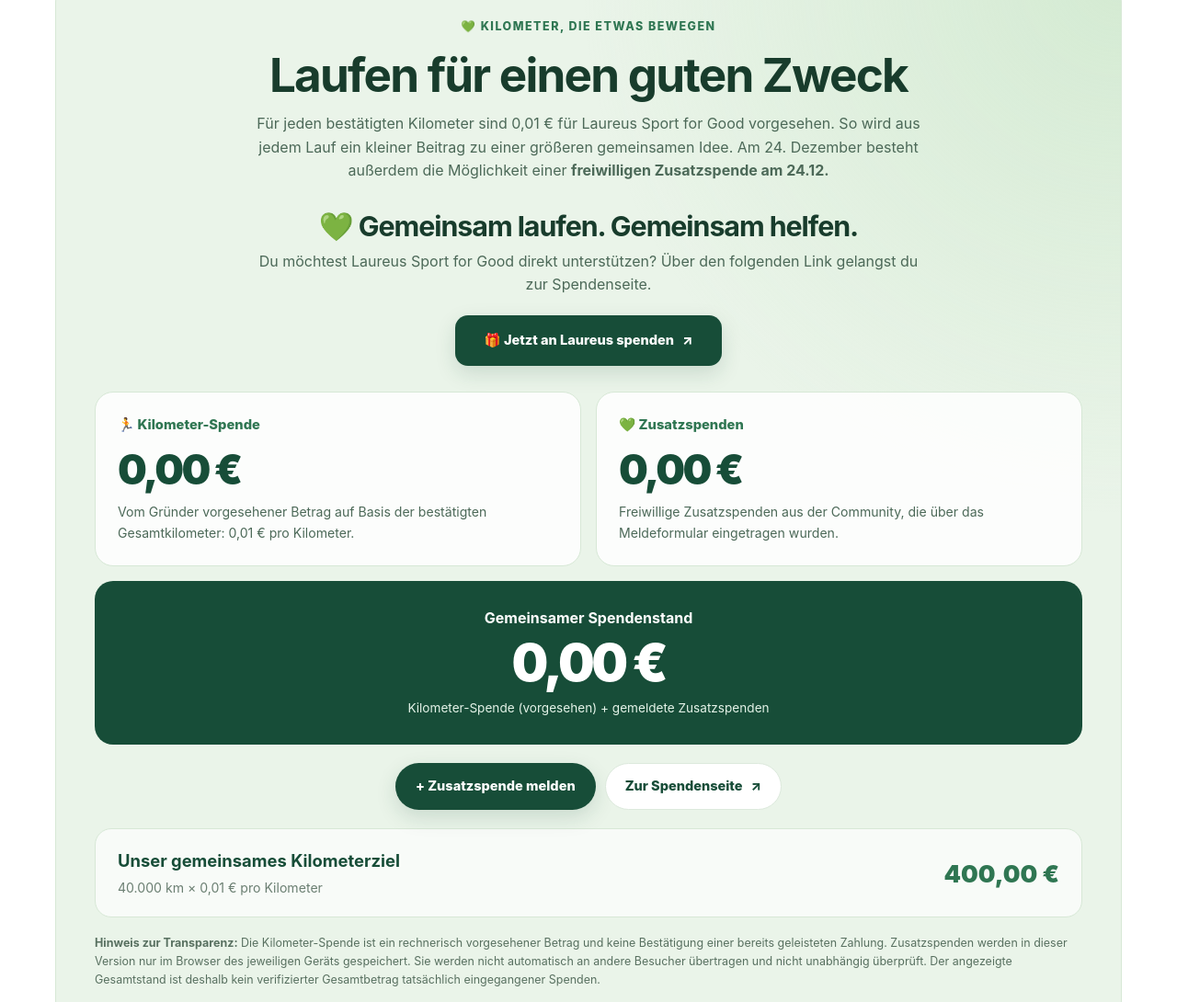
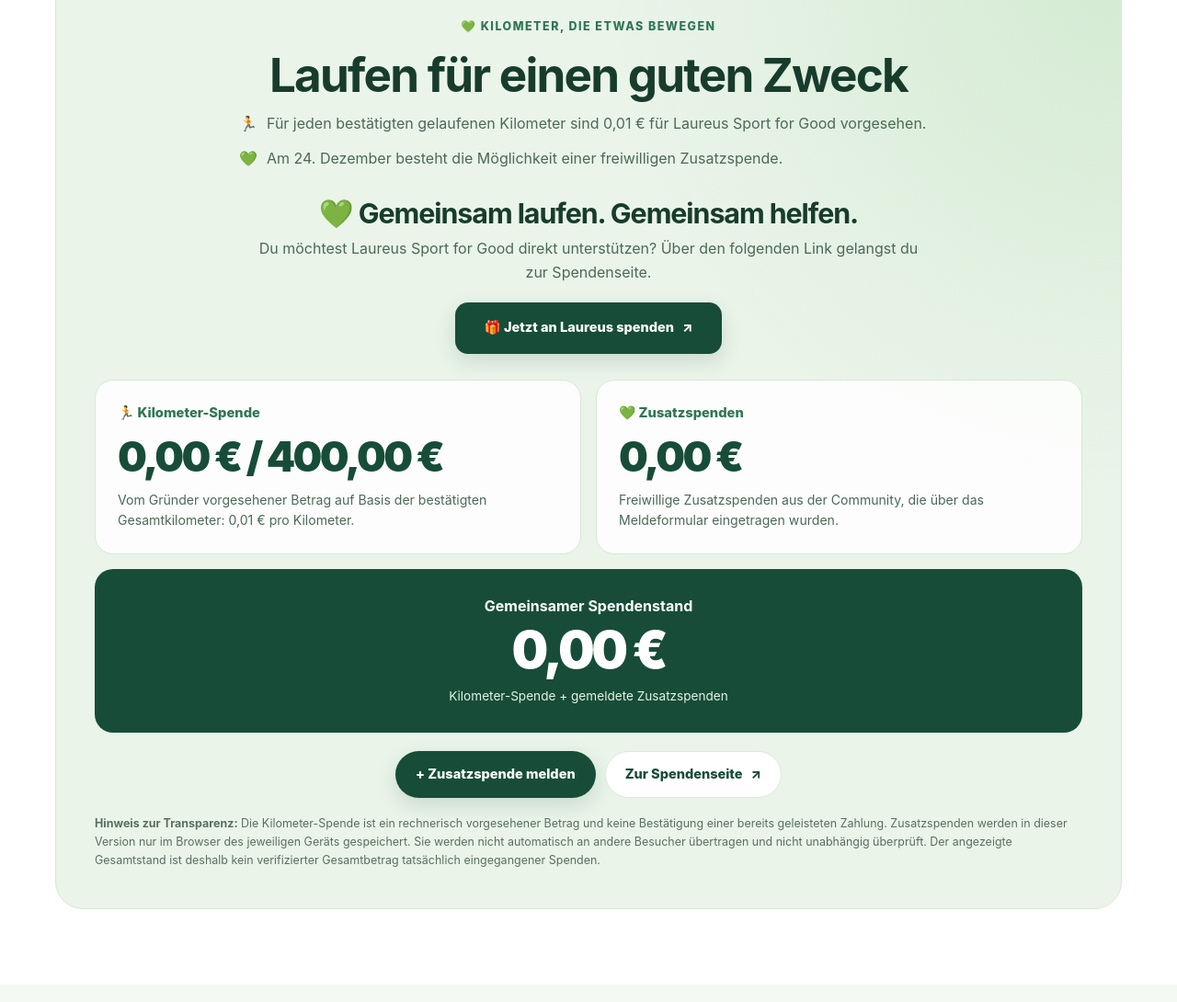
Before and after one commit to milesapartrun/Run-into-XMAS, a plain HTML site: page index.html in a window 1280 px wide. Shown: the part 2793-3883 px from the top of the page at 92% size. Drawn offline with Linux system fonts and the light colour scheme.

Commit message:
index.html aktualisieren

```diff
--- a/index.html
+++ b/index.html
@@ -1,4 +1,3 @@
-
 <!DOCTYPE html>
 <html lang="de">
 <head>
@@ -822,6 +821,28 @@
       color: #4c6958;
     }
 
+    /* NEU: kurze Charity-Stichpunkte */
+
+    .charity-bullet-list {
+      display: grid;
+      gap: 12px;
+      margin: 0;
+      padding: 0;
+      list-style: none;
+      text-align: left;
+    }
+
+    .charity-bullet-list li {
+      display: flex;
+      align-items: flex-start;
+      gap: 10px;
+      color: #4c6958;
+    }
+
+    .charity-bullet-list li > span:first-child {
+      flex: 0 0 auto;
+    }
+
     .charity-donate-top {
       max-width: 720px;
       margin: 0 auto 28px;
@@ -920,37 +941,6 @@
       flex-wrap: wrap;
       gap: 10px;
       margin-top: 20px;
-    }
-
-    .donation-target {
-      display: flex;
-      align-items: center;
-      justify-content: space-between;
-      gap: 20px;
-      margin-top: 20px;
-      padding: 20px 24px;
-      border: 1px solid #d7e8d6;
-      border-radius: 18px;
-      background: rgba(255,255,255,.7);
-    }
-
-    .donation-target strong {
-      display: block;
-      color: var(--dark);
-      font-size: 1.15rem;
-    }
-
-    .donation-target p {
-      margin: 3px 0 0;
-      color: var(--muted);
-      font-size: .88rem;
-    }
-
-    .donation-target-amount {
-      flex-shrink: 0;
-      color: var(--green);
-      font-size: 1.65rem;
-      font-weight: 950;
     }
 
     .donation-disclaimer {
@@ -1374,11 +1364,6 @@
 
       .donation-cards { grid-template-columns: 1fr; }
 
-      .donation-target {
-        align-items: flex-start;
-        flex-direction: column;
-      }
-
       .donation-actions {
         flex-direction: column;
       }
@@ -1620,7 +1605,7 @@
             </article>
 
             <article class="progress-card progress-card-donation">
-              <div class="metric-number" id="donationTotal">0,00 €</div>
+              <div class="metric-number" id="donationTotal">0,00 € / 400,00 €</div>
               <div class="metric-label">Bisher gesammelte Spendensumme</div>
               <div class="metric-extra">0,01 € pro bestätigtem Kilometer</div>
             </article>
@@ -1726,13 +1711,18 @@
           <div class="charity-heading">
             <span class="eyebrow">💚 Kilometer, die etwas bewegen</span>
             <h2>Laufen für einen guten Zweck</h2>
-            <p>
-              Für jeden bestätigten Kilometer sind 0,01 € für Laureus Sport
-              for Good vorgesehen. So wird aus jedem Lauf ein kleiner Beitrag
-              zu einer größeren gemeinsamen Idee.
-              Am 24. Dezember besteht außerdem die Möglichkeit einer
-              <strong>freiwilligen Zusatzspende am 24.12.</strong>
-            </p>
+            <div class="charity-copy">
+              <ul class="charity-bullet-list">
+                <li>
+                  <span aria-hidden="true">🏃</span>
+                  <span>Für jeden bestätigten gelaufenen Kilometer sind 0,01 € für Laureus Sport for Good vorgesehen.</span>
+                </li>
+                <li>
+                  <span aria-hidden="true">💚</span>
+                  <span>Am 24. Dezember besteht die Möglichkeit einer freiwilligen Zusatzspende.</span>
+                </li>
+              </ul>
+            </div>
           </div>
 
           <div class="charity-donate-top">
@@ -1755,7 +1745,7 @@
 
             <article class="donation-summary-card">
               <div class="donation-summary-label">🏃 Kilometer-Spende</div>
-              <div class="donation-summary-value" id="founderDonation">0,00 €</div>
+              <div class="donation-summary-value" id="founderDonation">0,00 € / 400,00 €</div>
               <p>
                 Vom Gründer vorgesehener Betrag auf Basis der bestätigten
                 Gesamtkilometer: 0,01 € pro Kilometer.
@@ -1776,7 +1766,7 @@
           <div class="donation-total-panel">
             <div class="donation-total-label">Gemeinsamer Spendenstand</div>
             <div class="donation-total-value" id="combinedDonations">0,00 €</div>
-            <p>Kilometer-Spende (vorgesehen) + gemeldete Zusatzspenden</p>
+            <p>Kilometer-Spende + gemeldete Zusatzspenden</p>
           </div>
 
           <div class="donation-actions">
@@ -1791,14 +1781,6 @@
             >
               Zur Spendenseite <span aria-hidden="true">↗</span>
             </a>
-          </div>
-
-          <div class="donation-target">
-            <div>
-              <strong>Unser gemeinsames Kilometerziel</strong>
-              <p>40.000 km × 0,01 € pro Kilometer</p>
-            </div>
-            <div class="donation-target-amount">400,00 €</div>
           </div>
 
           <p class="donation-disclaimer">
@@ -2145,7 +2127,7 @@
       const combinedTotal = founderPlannedDonation + additionalDonations;
 
       document.getElementById("founderDonation").textContent =
-        formatCurrency(founderPlannedDonation);
+        `${formatCurrency(founderPlannedDonation)} / 400,00 €`;
 
       document.getElementById("communityDonations").textContent =
         formatCurrency(additionalDonations);
@@ -2153,9 +2135,9 @@
       document.getElementById("combinedDonations").textContent =
         formatCurrency(combinedTotal);
 
-      // Bestehende Spendensumme in der Community-Statistik aktualisieren.
+      // Spendensumme plus rechnerisches Ziel in der Community-Statistik.
       document.getElementById("donationTotal").textContent =
-        formatCurrency(combinedTotal);
+        `${formatCurrency(combinedTotal)} / 400,00 €`;
     }
 
     function renderLeaderboard() {
```
